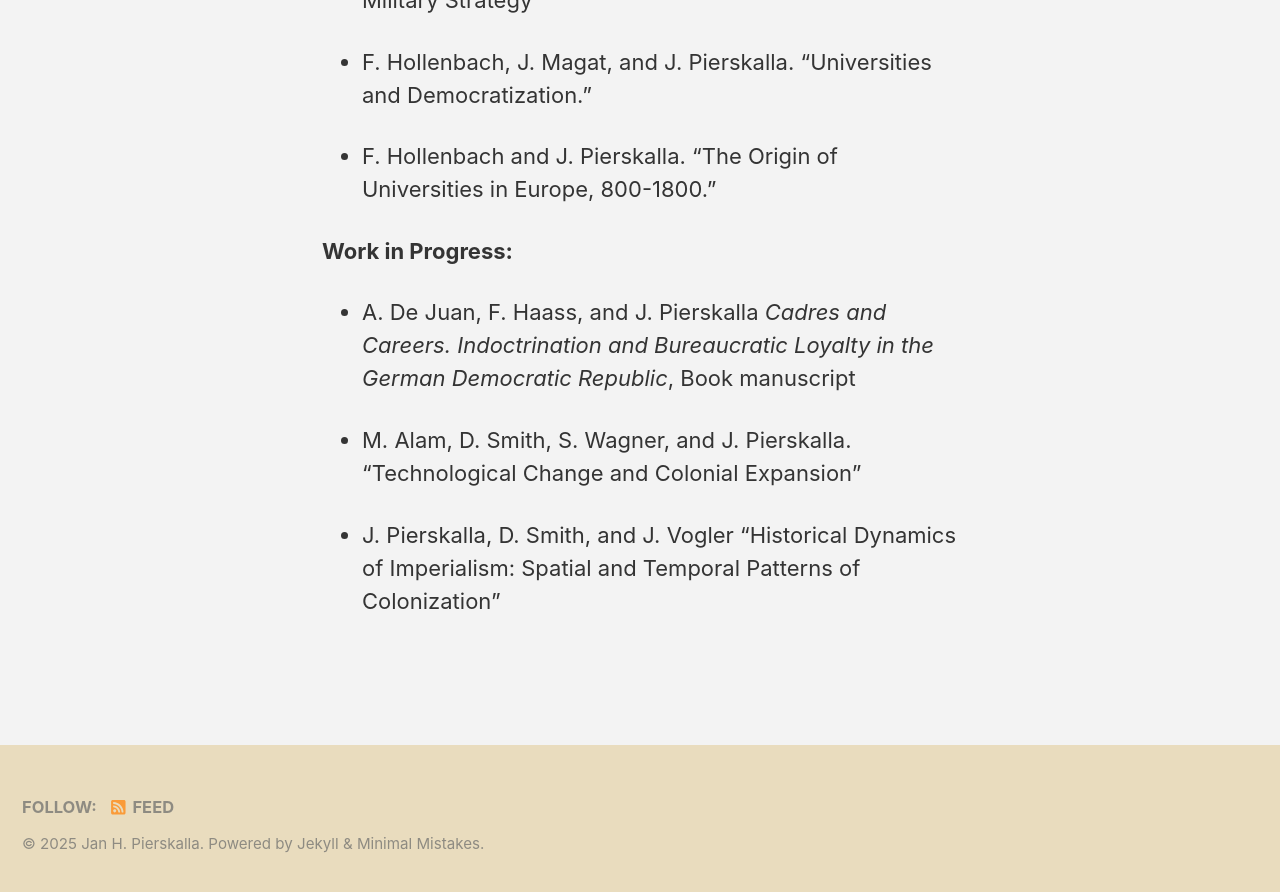
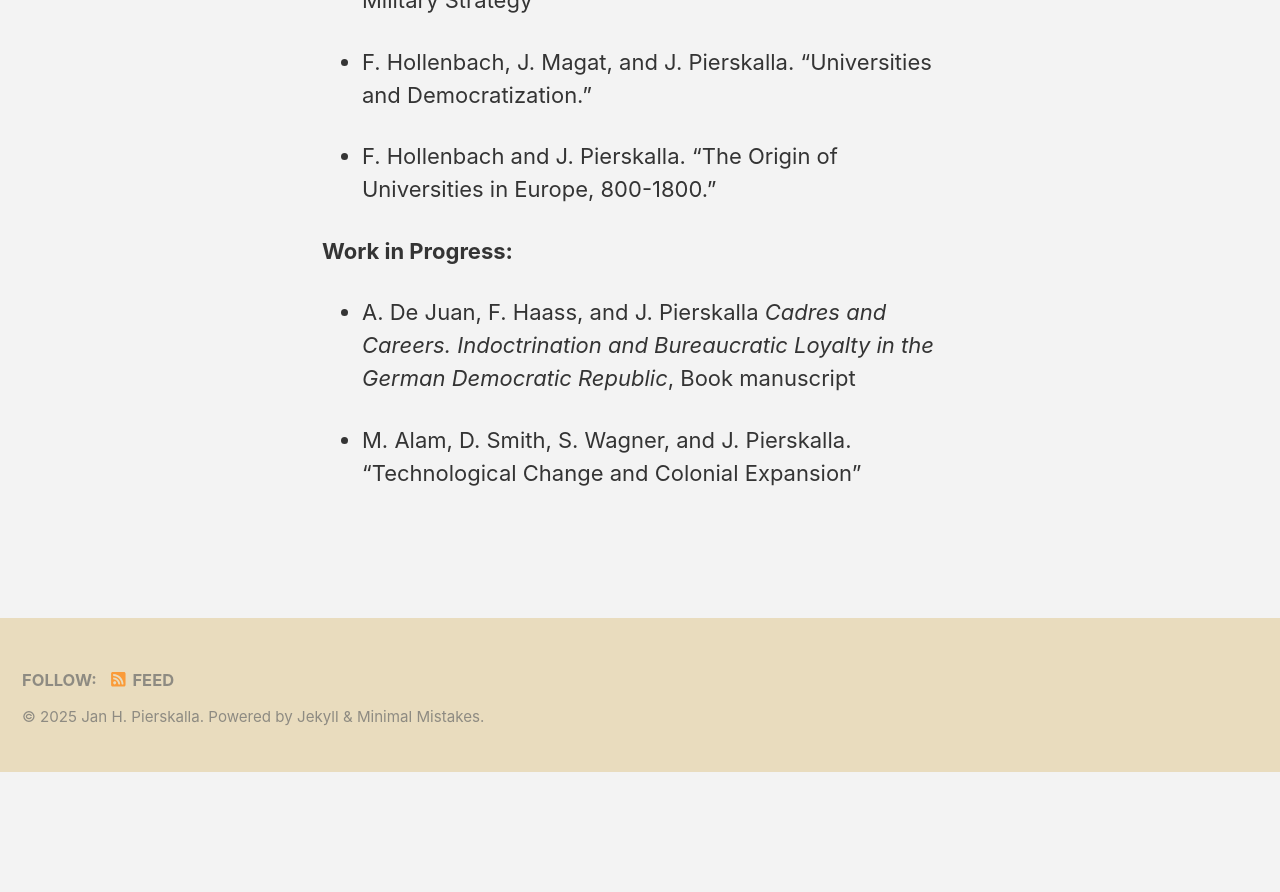
Before and after one commit to jpierskalla/jpierskalla.github.io, a Jekyll site: the page built from pages/workingPapers.md, in a window 1280 px wide and 900 px high, scrolled down 689 px. Shown: the top 892 px of the window. Built offline with Jekyll 4.4.1, drawn with Linux system fonts in a browser that asks for light colours; nearby versions of some CDN libraries; after the commit the page ends 1461 px from its top, so only the background shows below that.

Commit message:
Remove a reference from workingPapers.md

```diff
--- a/pages/workingPapers.md
+++ b/pages/workingPapers.md
@@ -28,7 +28,3 @@ __Work in Progress:__
 - A. De Juan, F. Haass, and J. Pierskalla *Cadres and Careers. Indoctrination and Bureaucratic Loyalty in the German Democratic Republic*, Book manuscript
 
 - M. Alam, D. Smith, S. Wagner, and J. Pierskalla. "Technological Change and Colonial Expansion"
-
-
-
-- J. Pierskalla, D. Smith, and J. Vogler “Historical Dynamics of Imperialism: Spatial and Temporal Patterns of Colonization”
```
